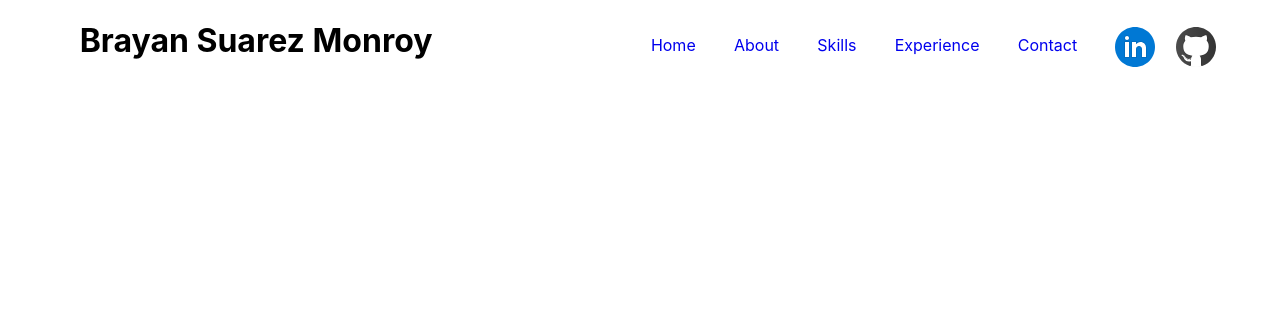
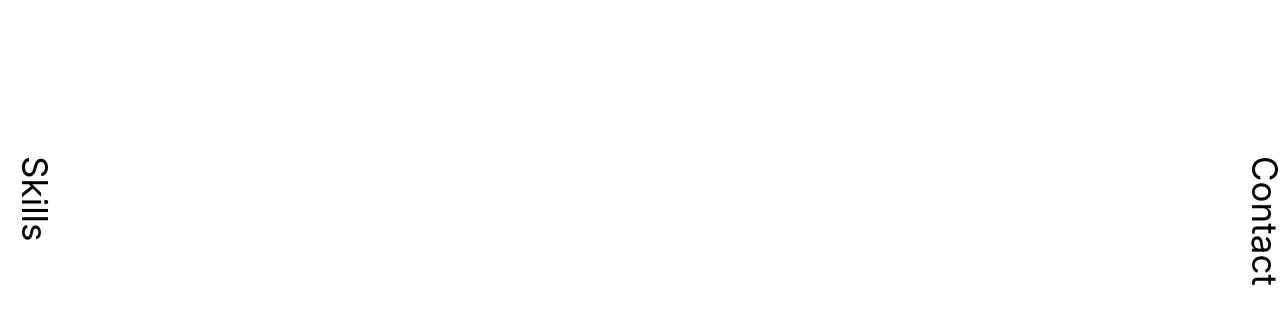
Before and after one commit to brayansuamon/QuaxarTest, a React (Vite) app: page /experience in a window 1280 px wide. Shown: the top 324 px of the page. Built offline with nearby package versions, Linux system fonts and the light colour scheme.

Commit message:
Added Asides

```diff
--- a/src/App.jsx
+++ b/src/App.jsx
@@ -1,13 +1,15 @@
 import { React } from "react";
-import "./App.scss";
-import Header from "./components/Header/Header";
+import styles from "./App.scss";
+import Body from "./components/Body/Body";
+// import Header from "./components/Header/Header";
 //import Login_user from "./components/Login/login_user";
-
+const { App_styles } = styles;
 function App() {
   return (
-    <div className="App">
-      <Header />
+    <div className={App_styles}>
+      {/* <Header /> */}
       {/* <Login_user /> */}
+      <Body />
     </div>
   );
 }
--- a/src/App.scss
+++ b/src/App.scss
@@ -1,42 +1,10 @@
-.App {
-  text-align: center;
+*{
+  padding: 0;
+  margin: 0;
+  box-sizing: border-box;
 }
 
-.App-logo {
-  height: 40vmin;
-  pointer-events: none;
+.App_styles{
+  width: 100%;
+  height: 100%;
 }
-
-@media (prefers-reduced-motion: no-preference) {
-  .App-logo {
-    animation: App-logo-spin infinite 20s linear;
-  }
-}
-
-.App-header {
-  background-color: #282c34;
-  min-height: 100vh;
-  display: flex;
-  flex-direction: column;
-  align-items: center;
-  justify-content: center;
-  font-size: calc(10px + 2vmin);
-  color: white;
-}
-
-.App-link {
-  color: #61dafb;
-}
-
-@keyframes App-logo-spin {
-  from {
-    transform: rotate(0deg);
-  }
-  to {
-    transform: rotate(360deg);
-  }
-}
-
-button {
-  font-size: calc(10px + 2vmin);
-}
--- /dev/null
+++ b/src/components/Body/Body.jsx
@@ -0,0 +1,19 @@
+import React from "react";
+import Home from "../../pages/Home/Home";
+import styles from "./Body.module.scss";
+
+const { body, aside_name } = styles;
+
+const Body = () => {
+  return (
+    <div className={body}>
+      <aside className={aside_name}>Skills</aside>
+      <section>
+        <Home />
+      </section>
+      <aside className={aside_name}>Contact</aside>
+    </div>
+  );
+};
+
+export default Body;
--- /dev/null
+++ b/src/components/Body/Body.module.scss
@@ -0,0 +1,15 @@
+.body{
+
+    height: 100%;
+    width: 100%;
+    display: grid;
+    grid-template-columns: 50px 1fr 50px;
+    margin: 10px;
+    .aside_name{
+        margin-top: 150px;
+        font-size: 35px;
+       transform: rotate(90deg);
+
+    }
+
+}
--- a/src/components/Header/Header.module.scss
+++ b/src/components/Header/Header.module.scss
@@ -1,4 +1,6 @@
 .header{
+    height: 200px;
+    width: 100%;
     display:flex;
     justify-content: space-around;
 flex-wrap: wrap;
@@ -6,6 +8,7 @@ flex-wrap: wrap;
         ul{
         display: flex;
         justify-content: space-around;
+
         li{
             list-style: none;
             margin: 7%;
--- /dev/null
+++ b/src/pages/Home/Home.jsx
@@ -0,0 +1,7 @@
+import React from "react";
+
+const Home = () => {
+  return <div></div>;
+};
+
+export default Home;
```
Also changed, not shown: src/pages/Home/Home.module.scss (added).
